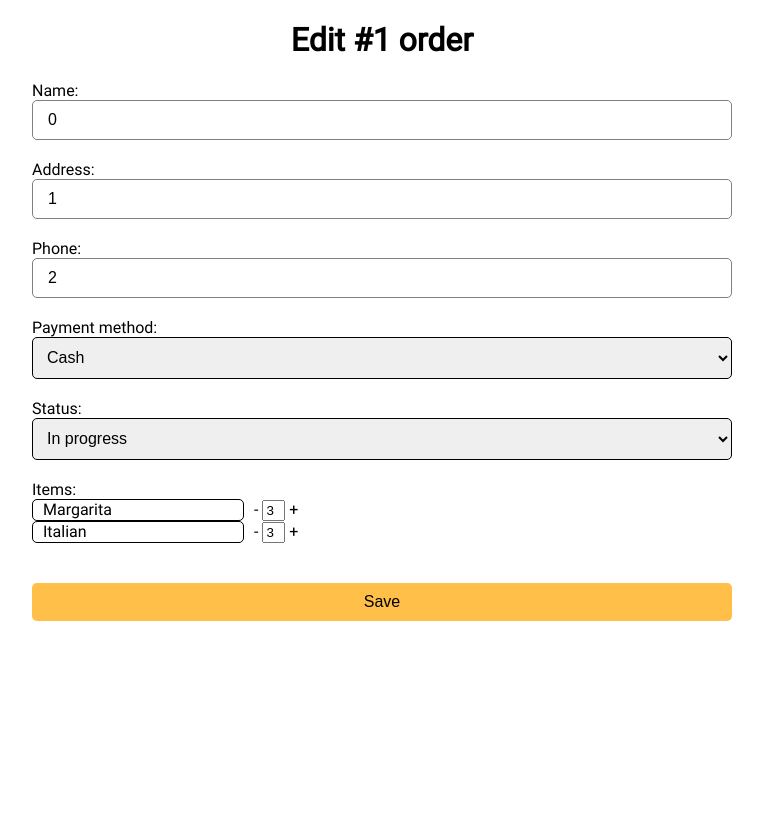
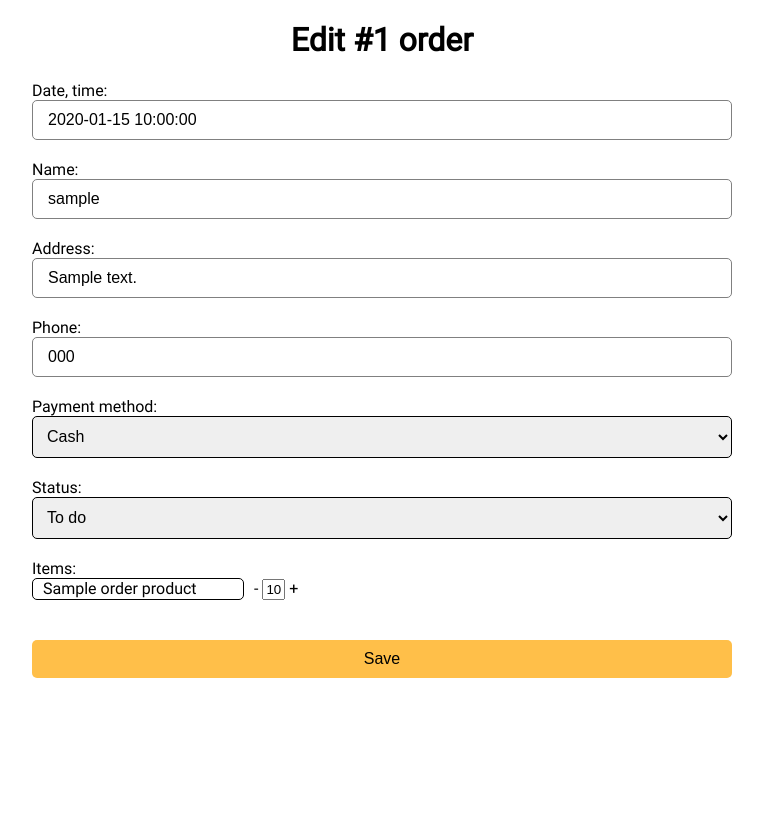
Before and after one commit to zakhar-rokishchuk/Flask-educational-project, a Flask app: page /admin/orders/1/edit in a window 1280 px wide. Shown: the part 124-952 px from the top of the page, without its empty margins (258-1021 px from the left). Before the commit the page ends 745 px from the top, so only its background shows below. Run offline with Flask 2, Linux system fonts and the light colour scheme; a database or web service that is not in the repository returns one stand-in record (values such as "Sample title"); some libraries are stand-ins or nearby versions.

Commit message:
nakonets zakomotil

```diff
--- a/pizzaritta/admin_products.py
+++ b/pizzaritta/admin_products.py
@@ -35,7 +35,7 @@ def save_added_product():
 
 
 @admin_products.route('/admin/products/<int:product_id>/edit')
-def editing_page(product_id):
+def editing_product(product_id):
     return render_template('editing_product.html', product=db_products_manipulations.get_product(product_id))
 
 
--- a/pizzaritta/db_orders_manipulations.py
+++ b/pizzaritta/db_orders_manipulations.py
@@ -1,5 +1,8 @@
+from unicodedata import name
 import psycopg2
 import psycopg2.extras
+from itertools import groupby
+from collections import defaultdict
 
 
 def connect_to_db():
@@ -15,8 +18,75 @@ def disconnect_from_db(conn, cur):
 def get_orders():
     conn = connect_to_db()
     cur = conn.cursor(cursor_factory = psycopg2.extras.RealDictCursor)
-    cur.execute("select orders.id, date_time, user_name, address, phone, payment_method, status, name, quantity from orders inner join order_products on orders.id = order_products.order_id inner join products on order_products.product_id = products.id;")
+    cur.execute(f"select * from orders order by date_time desc;")
     orders = cur.fetchall()
-    print(orders)
     disconnect_from_db(conn, cur)
     return orders
+
+
+def get_order(order_id):
+    conn = connect_to_db()
+    cur = conn.cursor(cursor_factory = psycopg2.extras.RealDictCursor)
+    cur.execute(f"select * from orders where id = '{order_id}';")
+    order = cur.fetchall()
+    cur.execute(f"""select products.id, products.name, order_products.quantity from order_products
+                    inner join products on order_products.product_id = products.id
+                    where order_products.order_id = '{order_id}';""")
+    order_items = cur.fetchall()
+    return order, order_items
+
+
+def filter_orders_by_status(status):
+    conn = connect_to_db()
+    cur = conn.cursor(cursor_factory = psycopg2.extras.RealDictCursor)
+    cur.execute(f"select * from orders where status = '{status}';")
+    orders = cur.fetchall()
+    disconnect_from_db(conn, cur)
+    return orders
+
+
+def filter_orders_by_name(name):
+    conn = connect_to_db()
+    cur = conn.cursor(cursor_factory = psycopg2.extras.RealDictCursor)
+    cur.execute(f"select * from orders where user_name ilike '%{name}%';")
+    orders = cur.fetchall()
+    disconnect_from_db(conn, cur)
+    return orders
+
+
+def add_comments(order_id, comments):
+    conn = connect_to_db()
+    cur = conn.cursor(cursor_factory = psycopg2.extras.RealDictCursor)
+    cur.execute(f"update orders set comments = '{comments}' where id = '{order_id}' ;")
+    conn.commit()
+    disconnect_from_db(conn, cur)
+
+
+def change_status(order_id, status):
+    conn = connect_to_db()
+    cur = conn.cursor(cursor_factory = psycopg2.extras.RealDictCursor)
+    cur.execute(f"update orders set status = '{status}' where id = '{order_id}' ;")
+    conn.commit()
+    disconnect_from_db(conn, cur)
+
+
+def update_order(order_id, date_time, user_name, address, phone, payment_method, status):
+    conn = connect_to_db()
+    cur = conn.cursor(cursor_factory = psycopg2.extras.RealDictCursor)
+    cur.execute(f"""update orders set date_time = '{date_time}',
+                                      user_name = '{user_name}',
+                                      address = '{address}',
+                                      phone = '{phone}',
+                                      payment_method = '{payment_method}',
+                                      status = '{status}'
+                                      where id = '{order_id}';""")
+    conn.commit()
+    disconnect_from_db(conn, cur)
+
+
+def update_order_product_quantity(order_id, product_id, quantity):
+    conn = connect_to_db()
+    cur = conn.cursor(cursor_factory = psycopg2.extras.RealDictCursor)
+    cur.execute(f"update order_products set quantity = '{quantity}' where order_id = '{order_id}' and product_id = '{product_id}';")
+    conn.commit()
+    disconnect_from_db(conn, cur)
--- a/pizzaritta/templates/adding_product.html
+++ b/pizzaritta/templates/adding_product.html
@@ -3,7 +3,6 @@
 Add product
 {% endblock %}
 {% block body %}
-
 <h1>Add new product</h1>
 <div class="product-container">
     <form enctype="multipart/form-data" class="form-product" action="/admin/product/adding_product/save" method="post">
--- a/pizzaritta/templates/editing_order.html
+++ b/pizzaritta/templates/editing_order.html
@@ -1,45 +1,54 @@
-{% extends 'admin_base.html' %} {% block title %} Edit {{ order['name'] }} {% endblock %} {% block body %}
-
-<h1>Edit #{{ order['id'] }} order</h1>
+{% extends 'admin_base.html' %}
+{% block title %} Edit# {% for property in order %} {{ property['name'] }}
+{% endfor %}
+{% endblock %}
+{% block body %}
+{% for property in order %}
+<h1>Edit #{{ property['id'] }} order</h1>
 <div class="product-container">
-    <form class="form-product" action="/admin/orders/{{ order['id'] }}/edit" method="post">
+    <form class="form-product" action="/admin/orders/{{ property['id'] }}/edit" method="post">
         <div class="edit-info">
             <label class="product_input_label">
+                <p class="product-label-wrapper">Date, time:</p>
+                <input required class="product-input" type="datetime" name="date_time" value="{{ property['date_time'] }}"
+                    placeholder="Enter date, time*">
+            </label>
+            <label class="product_input_label">
                 <p class="product-label-wrapper">Name:</p>
-                <input required class="product-input" type="text" name="name" value="{{ order['name'] }}"
+                <input required class="product-input" type="text" name="user_name" value="{{ property['user_name'] }}"
                     placeholder="Enter name*">
             </label>
             <label class="product_input_label">
                 <p class="product-label-wrapper">Address:</p>
-                <input required class="product-input" type="text" name="address" value="{{ order['address'] }}"
+                <input required class="product-input" type="text" name="address" value="{{ property['address'] }}"
                     placeholder="Enter address*">
             </label>
             <label class="product_input_label">
                 <p class="product-label-wrapper">Phone:</p>
-                <input required class="product-input" type="text" name="phone" value="{{ order['phone'] }}"
+                <input required class="product-input" type="text" name="phone" value="{{ property['phone'] }}"
                     placeholder="Enter phone*">
             </label>
             <label class="product_input_label">
                 <p class="product-label-wrapper">Payment method:</p>
                 <select name="payment_method" class="select-new-product-type">
-                    <option name="1" value="Cash" {{ 'selected' if order['payment_method'] == 'Cash' }}>Cash</option>
-                    <option name="2" value="Credit card" {{ 'selected' if order['payment_method'] == 'Credit card' }}>Credit card</option>
+                    <option name="1" value="Cash" {{ 'selected' if property['payment_method'] == 'Cash' }}>Cash</option>
+                    <option name="2" value="Credit card" {{ 'selected' if property['payment_method'] == 'Credit card' }}>Credit card</option>
                 </select>
             </label>
             <label class="product_input_label">
                 <p class="product-label-wrapper">Status:</p>
                 <select name="status" class="select-new-product-type">
-                    <option name="1" value="To do" {{ 'selected' if order['status'] == 'To do' }}>To do</option>
-                    <option name="2" value="In progress" {{ 'selected' if order['status'] == 'In progress' }}>In progress</option>
-                    <option name="3" value="On road" {{ 'selected' if order['status'] == 'On road' }}>On road</option>
-                    <option name="4" value="Delivered" {{ 'selected' if order['status'] == 'Delivered' }}>Delivered</option>
-                    <option name="5" value="Rejected" {{ 'selected' if order['status'] == 'Rejected' }}>Rejected</option>
+                    <option name="1" value="To do" {{ 'selected' if property['status'] == 'To do' }}>To do</option>
+                    <option name="2" value="In progress" {{ 'selected' if property['status'] == 'In progress' }}>In progress</option>
+                    <option name="3" value="On road" {{ 'selected' if property['status'] == 'On road' }}>On road</option>
+                    <option name="4" value="Delivered" {{ 'selected' if property['status'] == 'Delivered' }}>Delivered</option>
+                    <option name="5" value="Rejected" {{ 'selected' if property['status'] == 'Rejected' }}>Rejected</option>
                 </select>
             </label>
             <label class="product_input_label">
                 <p class="product-label-wrapper">Items:</p>
                 <div class="order-items-list">
-                    {% for item in order['items'] %}
+                    {% for item in order_items %}
                     <div class="editing-items">
                     <input hidden class="product-input-items" type="text" name="item_{{ item['id'] }}_id" value="{{ item['id'] }}">
                     <div class="order-item">{{ item['name'] }}</div>
@@ -56,6 +65,7 @@
         <button class="product-save-button add-product-btn save-edit-bit" type="submit">Save</button>
     </form>
 </div>
+{% endfor %}
 <script>
     $(document).ready(function() {
         $('.minus').click(function() {
--- a/pizzaritta/templates/editing_product.html
+++ b/pizzaritta/templates/editing_product.html
@@ -1,5 +1,6 @@
-{% extends 'admin_base.html' %} {% block title %} Edit {{ product['name'] }} {% endblock %} {% block body %}
-
+{% extends 'admin_base.html' %}
+{% block title %} Edit {{ product['name'] }} {% endblock %}
+{% block body %}
 <h1>Edit product</h1>
 <div class="product-container">
     <img src="{{ url_for('static', filename='img/555/'+product['id']~'.jpeg') }}" alt="product-img" class="product-img-edit">
--- a/pizzaritta/templates/index.html
+++ b/pizzaritta/templates/index.html
@@ -1,4 +1,6 @@
-{% extends 'base.html' %} {% block title %} PizzaRitta {% endblock %} {% block body %}
+{% extends 'base.html' %}
+{% block title %} PizzaRitta {% endblock %}
+{% block body %}
 <div class="notifications">
     {% for notification in notifications %}
     <p class="notification">
--- a/pizzaritta/templates/item.html
+++ b/pizzaritta/templates/item.html
@@ -1,4 +1,6 @@
-{% extends 'base.html' %} {% block title %} {{ item['name'] }} {% endblock %} {% block body %}
+{% extends 'base.html' %}
+{% block title %} {{ item['name'] }} {% endblock %}
+{% block body %}
 <div class="item-container">
     <img src="/static/img/555/{{ item['id']~'.jpeg' }}" alt="product-img" class="item-product-img">
     <div class="item-product-description">
--- a/pizzaritta/templates/ordering.html
+++ b/pizzaritta/templates/ordering.html
@@ -1,4 +1,6 @@
-{% extends 'base.html' %} {% block title %} Ordering {% endblock %} {% block body %}
+{% extends 'base.html' %}
+{% block title %} Ordering {% endblock %}
+{% block body %}
 <div class="cart-table">
     {% for item in order['items'] %}
     <div class="cart-list-item">
--- a/pizzaritta/templates/orders.html
+++ b/pizzaritta/templates/orders.html
@@ -32,7 +32,6 @@
             <th>Name</th>
             <th>Address</th>
             <th>Phone</th>
-            <th>Order</th>
             <th>Payment method</th>
             <th>Status</th>
             <th>Change status</th>
@@ -47,11 +46,6 @@
             <td>{{ order['user_name'] }}</td>
             <td>{{ order['address'] }}</td>
             <td>{{ order['phone'] }}</td>
-            <td>
-                {% for order in orders %}
-                {{ order['name'] }}x{{ order['quantity'] }}
-                {% endfor %}
-            </td>
             <td>{{ order['payment_method'] }}</td>
             <td>{{ order['status'] }}</td>
             <td>
--- a/pizzaritta/templates/products.html
+++ b/pizzaritta/templates/products.html
@@ -1,4 +1,6 @@
-{% extends 'admin_base.html' %} {% block title %} Products {% endblock %} {% block body %}
+{% extends 'admin_base.html' %}
+{% block title %} Products {% endblock %}
+{% block body %}
 <button class="">
     <a href="/admin/product/adding_product">Add new product</a>
 </button>
```
Also changed, not shown: pizzaritta/admin_orders.py (+26 -28 lines), pizzaritta/templates/cart.html (+5 -2 lines), pizzaritta/templates/order.html (+23 -16 lines).
